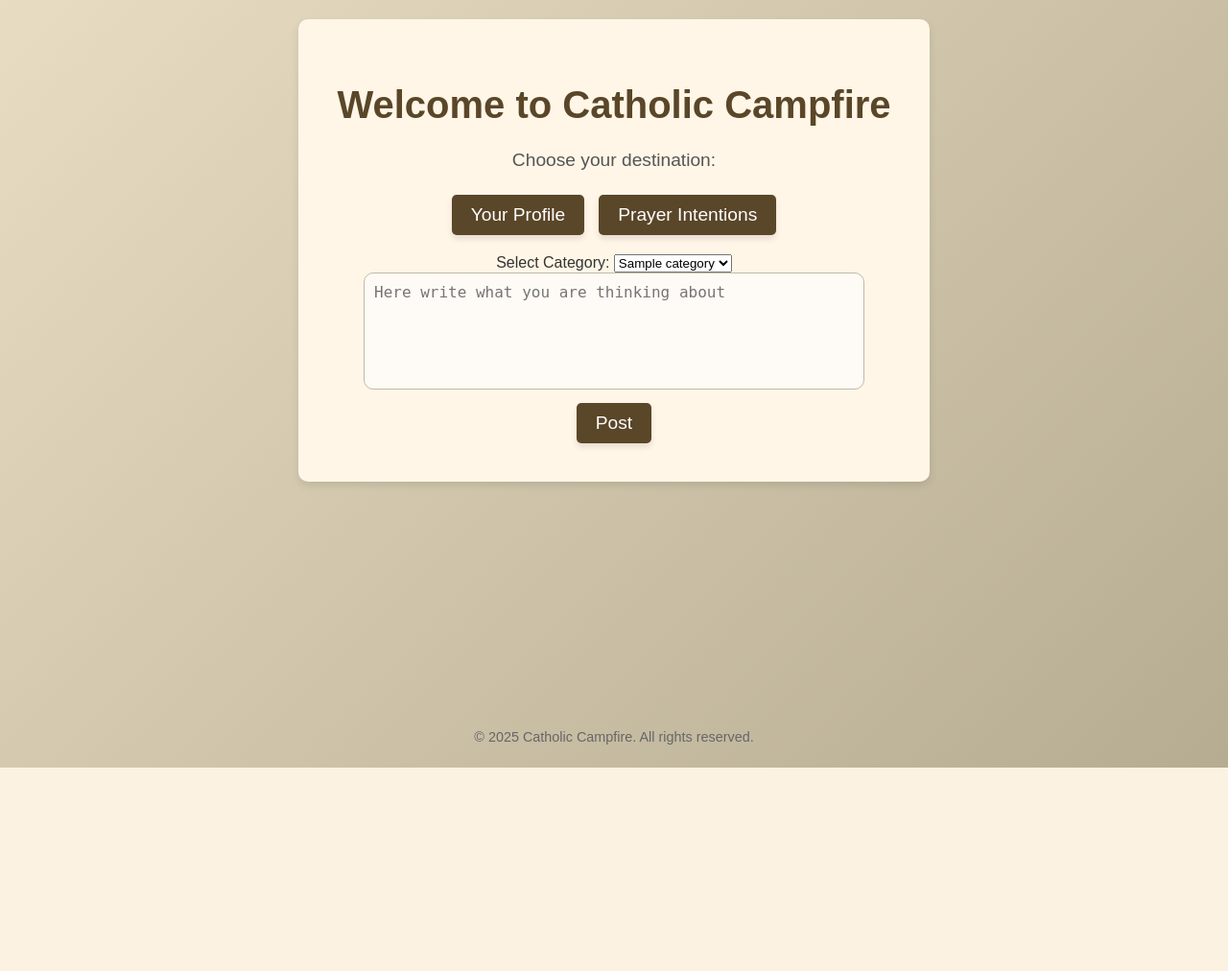
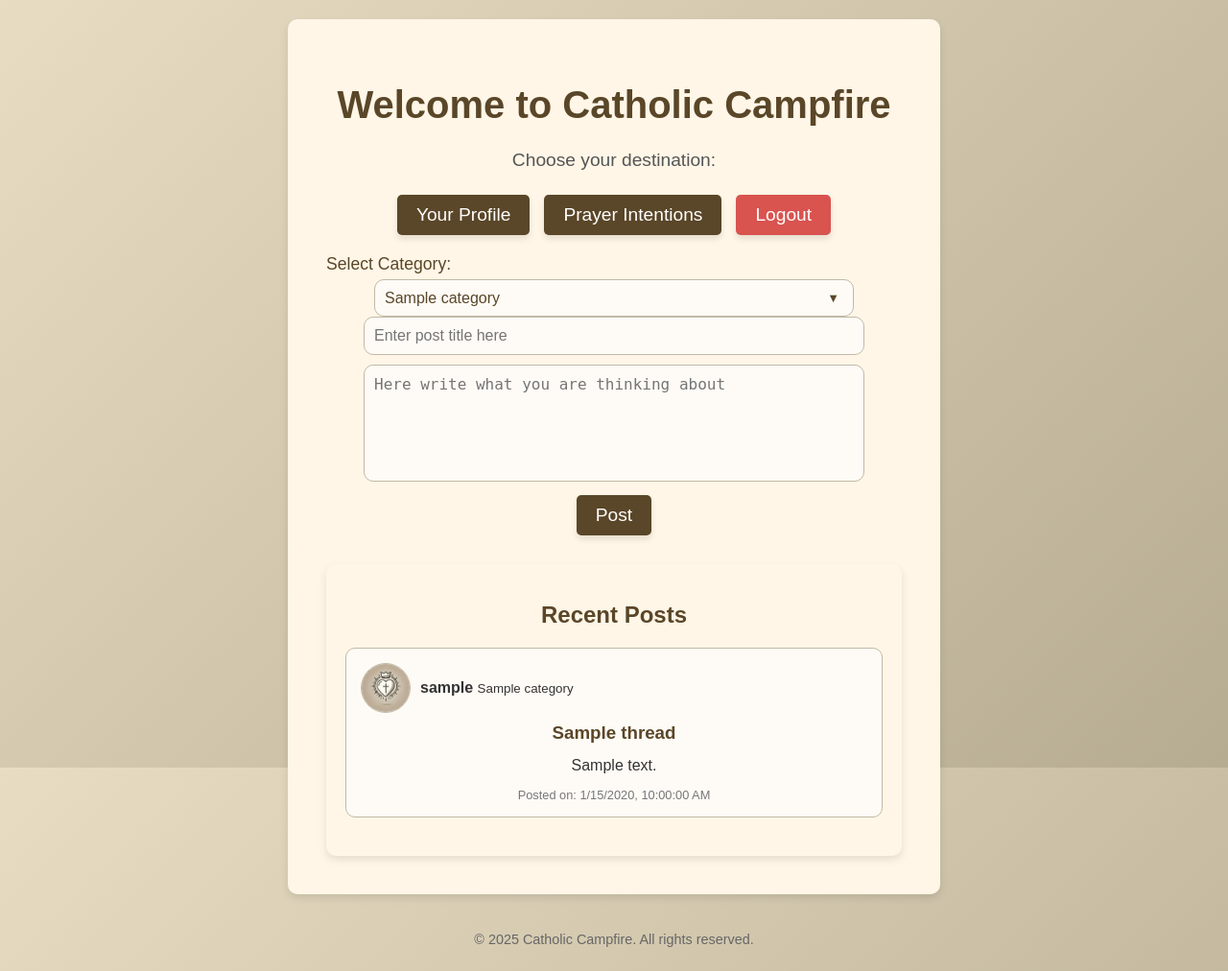
Before and after one commit to GrzemoTLM/PHP_CatholicBonfire, a PHP site: page /mainboard.php in a window 1280 px wide. Shown: the whole page at 96% size. Before the commit the page ends 800 px from the top, so only its background shows below. Run offline with PHP 8.4, Linux system fonts and the light colour scheme; the visitor is signed in with stand-in values (Sample User, id 1); tables that the repository leaves empty or names only in its code hold one stand-in row (values such as "Sample post").

Commit message:
pending-and-fetching-posts

```diff
--- a/css/style.css
+++ b/css/style.css
@@ -215,7 +215,7 @@ footer {
 .image-grid img:hover {
     transform: scale(1.2);
 }
-/* Stylizacja pola tekstowego i przycisku */
+
 .post-creator {
     margin-top: 20px;
     text-align: center;
@@ -229,13 +229,13 @@ footer {
     font-size: 1rem;
     border: 1px solid #c2b9a5;
     border-radius: 10px;
-    background-color: #fefbf6; /* Jasny beżowy */
+    background-color: #fefbf6;
     resize: none;
 }
 
 .post-creator textarea:focus {
     outline: none;
-    border-color: #5a4628; /* Ciemny brązowy */
+    border-color: #5a4628;
 }
 
 .post-creator button {
@@ -253,3 +253,135 @@ footer {
 .post-creator button:hover {
     background-color: #3f2f1d;
 }
+
+.category-label {
+    font-size: 1.1rem;
+    color: #5a4628;
+    margin-bottom: 5px;
+    display: block;
+    text-align: left;
+}
+
+.custom-select-wrapper {
+    position: relative;
+    display: inline-block;
+    width: 100%;
+    max-width: 500px;
+}
+
+.custom-select {
+    width: 100%;
+    padding: 10px;
+    font-size: 1rem;
+    border: 1px solid #c2b9a5;
+    border-radius: 10px;
+    background-color: #fefbf6;
+    appearance: none;
+    -webkit-appearance: none;
+    -moz-appearance: none;
+    cursor: pointer;
+    color: #5a4628;
+}
+
+
+.custom-select-wrapper::after {
+    content: '▼';
+    position: absolute;
+    top: 50%;
+    right: 15px;
+    transform: translateY(-50%);
+    font-size: 0.8rem;
+    color: #5a4628;
+    pointer-events: none;
+}
+
+.custom-select:hover {
+    border-color: #5a4628;
+}
+
+.custom-select:focus {
+    outline: none;
+    border-color: #3f2f1d;
+}
+.posts-container {
+    margin-top: 30px;
+    padding: 20px;
+    background-color: #fff6e7;
+    border-radius: 10px;
+    box-shadow: 0 4px 8px rgba(0, 0, 0, 0.1);
+    max-width: 800px;
+    margin-left: auto;
+    margin-right: auto;
+}
+
+.posts-container h2 {
+    text-align: center;
+    color: #5a4628;
+    margin-bottom: 20px;
+}
+
+.post {
+    margin-bottom: 20px;
+    padding: 15px;
+    border: 1px solid #c2b9a5;
+    border-radius: 10px;
+    background-color: #fefbf6;
+}
+
+.post-header {
+    display: flex;
+    align-items: center;
+    margin-bottom: 10px;
+}
+
+.profile-pic {
+    width: 50px;
+    height: 50px;
+    border-radius: 50%;
+    margin-right: 10px;
+    object-fit: cover;
+    border: 1px solid #c2b9a5;
+}
+
+.post-content h3 {
+    margin: 0;
+    color: #5a4628;
+}
+
+.post-content p {
+    margin: 10px 0;
+    color: #333;
+    font-size: 1rem;
+}
+
+.post-content small {
+    display: block;
+    color: #777;
+    font-size: 0.8rem;
+    margin-top: 10px;
+}
+.post-title {
+    width: 100%;
+    max-width: 500px;
+    padding: 10px;
+    margin-bottom: 10px;
+    font-size: 1rem;
+    border: 1px solid #c2b9a5;
+    border-radius: 10px;
+    background-color: #fefbf6;
+}
+.btn-danger {
+    text-decoration: none;
+    padding: 10px 20px;
+    font-size: 1.2rem;
+    color: #ffffff;
+    background-color: #d9534f;
+    border-radius: 5px;
+    box-shadow: 0 4px 6px rgba(0, 0, 0, 0.1);
+    transition: background-color 0.3s ease, transform 0.3s ease;
+}
+
+.btn-danger:hover {
+    background-color: #c9302c;
+    transform: scale(1.1);
+}
--- /dev/null
+++ b/fetch_posts.php
@@ -0,0 +1,28 @@
+<?php
+require_once 'db.php';
+
+header('Content-Type: application/json');
+
+try {
+    $db = new Database();
+
+    $sql = "SELECT
+                threads.id AS thread_id,
+                threads.title,
+                threads.content,
+                threads.created_at,
+                users.username,
+                users.profile_image_id,
+                categories.name AS category_name
+            FROM threads
+            JOIN users ON threads.user_id = users.id
+            JOIN categories ON threads.category_id = categories.id
+            ORDER BY threads.created_at DESC";
+
+    $posts = $db->query($sql)->fetchAll();
+
+    echo json_encode(['success' => true, 'posts' => $posts]);
+} catch (PDOException $e) {
+    echo json_encode(['success' => false, 'message' => $e->getMessage()]);
+}
+?>
--- a/logout.php
+++ b/logout.php
@@ -2,6 +2,6 @@
 session_start();
 session_unset();
 session_destroy();
-header('Location: login.php');
+header('Location: login.html');
 exit;
 ?>
--- a/mainboard.php
+++ b/mainboard.php
@@ -2,7 +2,6 @@
 require_once 'check_session.php';
 require_once 'db.php';
 
-// Pobierz kategorie z bazy danych
 $db = new Database();
 $categories = $db->query("SELECT id, name FROM categories")->fetchAll();
 ?>
@@ -21,19 +20,29 @@ $categories = $db->query("SELECT id, name FROM categories")->fetchAll();
     <div class="button-group">
         <a href="profile.php" class="btn">Your Profile</a>
         <a href="prayer_intentions.html" class="btn">Prayer Intentions</a>
+        <a href="logout.php" class="btn btn-danger">Logout</a>
     </div>
 
     <div class="post-creator">
-        <label for="categoryId">Select Category:</label>
-        <select id="categoryId">
+        <label for="categoryId" class="category-label">Select Category:</label>
+        <div class="custom-select-wrapper">
+            <select id="categoryId" class="custom-select">
                 <?php foreach ($categories as $category): ?>
                     <option value="<?= htmlspecialchars($category['id']) ?>">
                         <?= htmlspecialchars($category['name']) ?>
                     </option>
                 <?php endforeach; ?>
             </select>
+        </div>
+        <input type="text" id="postTitle" placeholder="Enter post title here" class="post-title">
         <textarea id="postContent" placeholder="Here write what you are thinking about"></textarea>
         <button class="btn" onclick="submitPost()">Post</button>
+    </div>
+
+
+    <div class="posts-container">
+        <h2>Recent Posts</h2>
+        <div id="posts"></div>
     </div>
 </div>
 <footer>
@@ -42,8 +51,14 @@ $categories = $db->query("SELECT id, name FROM categories")->fetchAll();
 
 <script>
     function submitPost() {
+        const title = document.getElementById('postTitle').value;
         const content = document.getElementById('postContent').value;
         const categoryId = document.getElementById('categoryId').value;
+
+        if (!title.trim()) {
+            alert('Post title cannot be empty.');
+            return;
+        }
 
         if (!content.trim()) {
             alert('Post content cannot be empty.');
@@ -55,14 +70,16 @@ $categories = $db->query("SELECT id, name FROM categories")->fetchAll();
             headers: {
                 'Content-Type': 'application/x-www-form-urlencoded',
             },
-            body: `content=${encodeURIComponent(content)}&category_id=${categoryId}`
+            body: `title=${encodeURIComponent(title)}&content=${encodeURIComponent(content)}&category_id=${categoryId}`
         })
             .then(response => response.json())
             .then(data => {
                 if (data.success) {
                     alert('Post created successfully!');
-                    document.getElementById('postContent').value = ''; // Wyczyść pole tekstowe
-                    document.getElementById('categoryId').value = '1'; // Resetuj kategorię na "General"
+                    document.getElementById('postTitle').value = '';
+                    document.getElementById('postContent').value = '';
+                    document.getElementById('categoryId').value = '1';
+                    loadPosts();w
                 } else {
                     alert('Error: ' + data.message);
                 }
@@ -72,6 +89,48 @@ $categories = $db->query("SELECT id, name FROM categories")->fetchAll();
                 alert('An unexpected error occurred. Check console for details.');
             });
     }
+
+
+    function loadPosts() {
+        fetch('fetch_posts.php')
+            .then(response => response.json())
+            .then(data => {
+                if (data.success) {
+                    const postsContainer = document.getElementById('posts');
+                    postsContainer.innerHTML = '';
+
+                    data.posts.forEach(post => {
+                        const postElement = document.createElement('div');
+                        postElement.className = 'post';
+
+                        postElement.innerHTML = `
+                            <div class="post-header">
+                                <img src="profile_images/${post.profile_image_id}.png" alt="Profile Picture" class="profile-pic">
+                                <div>
+                                    <strong>${post.username}</strong>
+                                    <small>${post.category_name}</small>
+                                </div>
+                            </div>
+                            <div class="post-content">
+                                <h3>${post.title}</h3>
+                                <p>${post.content}</p>
+                                <small>Posted on: ${new Date(post.created_at).toLocaleString()}</small>
+                            </div>
+                        `;
+
+                        postsContainer.appendChild(postElement);
+                    });
+                } else {
+                    alert('Error fetching posts: ' + data.message);
+                }
+            })
+            .catch(error => {
+                console.error('Error:', error);
+                alert('An unexpected error occurred while fetching posts.');
+            });
+    }
+
+    window.onload = loadPosts;
 </script>
 </body>
 </html>
```
Also changed, not shown: create_post.php (+7 -1 lines). Lines whose indentation alone changed are shown as unchanged.
